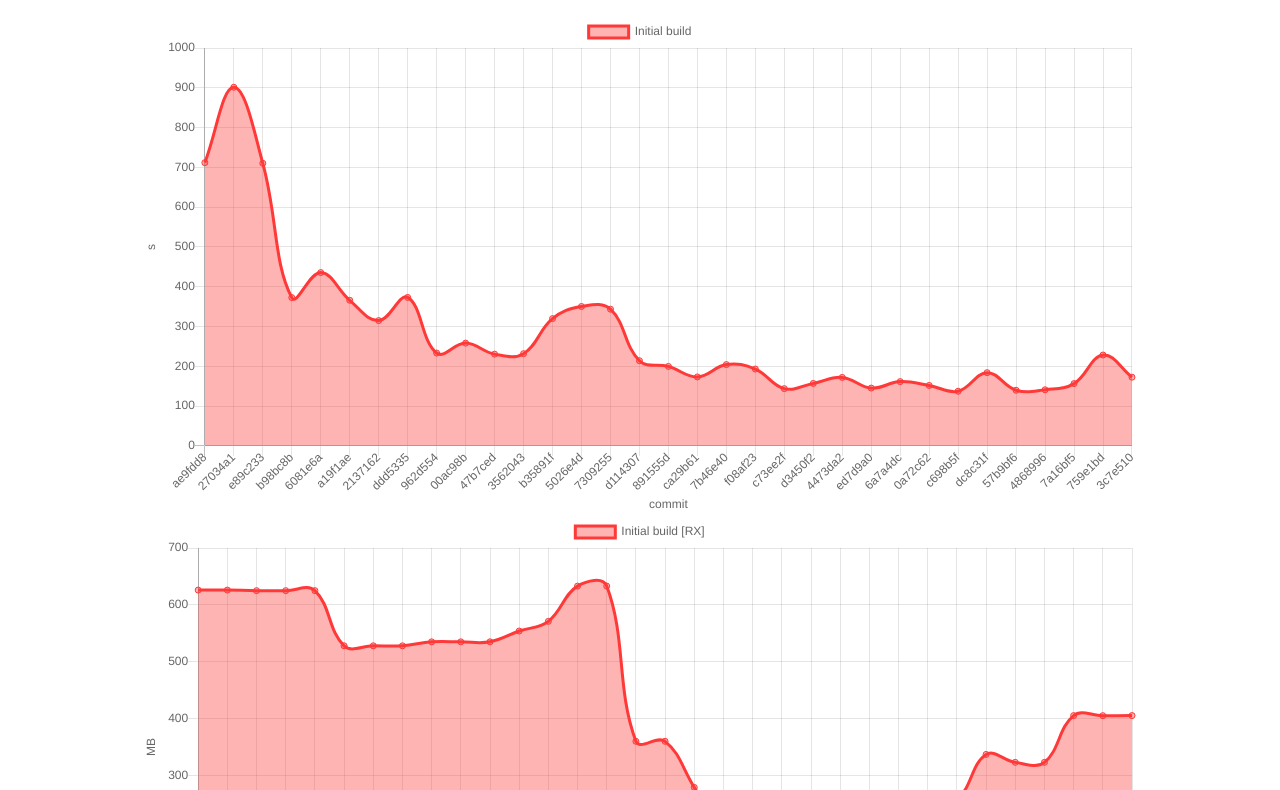
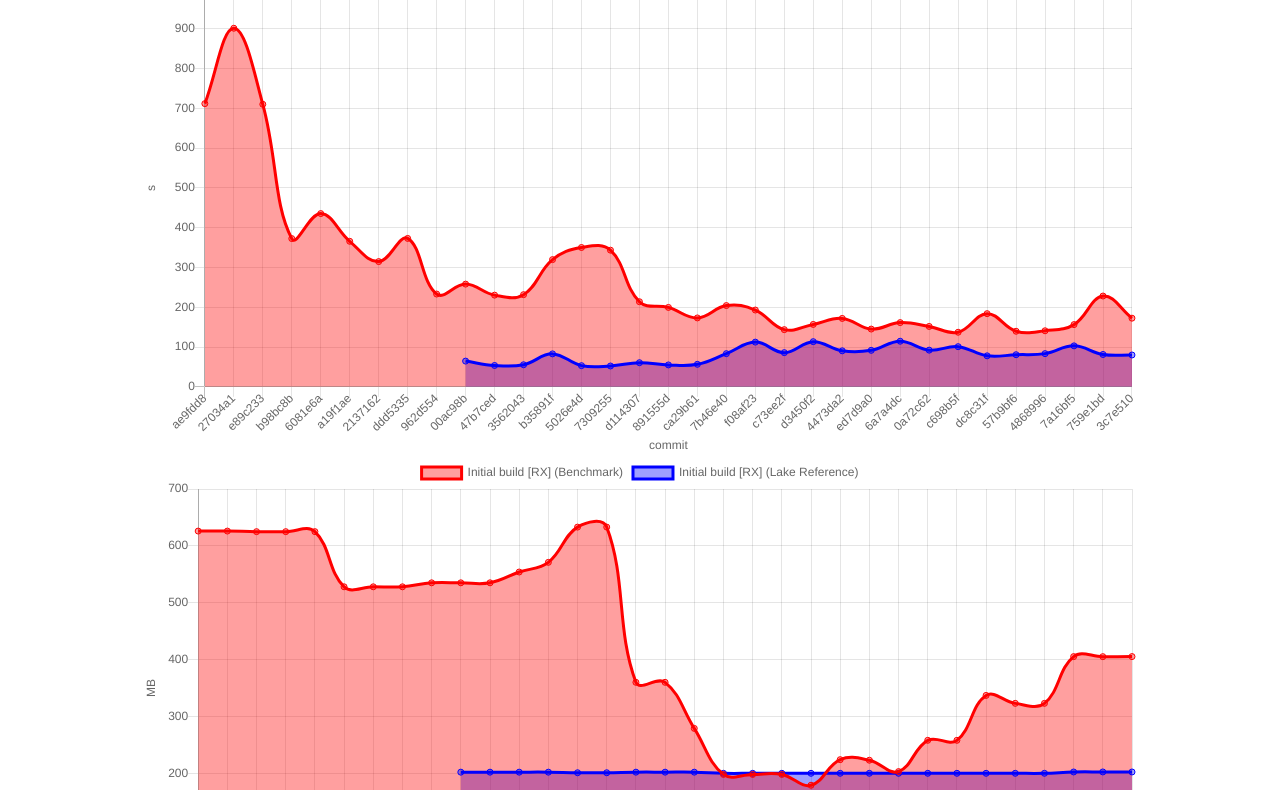
Before and after one commit to Kha/nale, a plain HTML site: page dev/bench/index.html in a window 1280 px wide. Shown: the part 171-961 px from the top of the page. Drawn offline with nearby package versions, Linux system fonts and the light colour scheme.

Commit message:
merge graphs

```diff
--- a/dev/bench/data.js
+++ b/dev/bench/data.js
@@ -2626,50 +2626,6 @@ window.BENCHMARK_DATA = {
             "username": "Kha"
           },
           "distinct": true,
-          "id": "5d18d82ac48379ae477e67086eea4617249bcc3e",
-          "message": "bootstrap, already!?",
-          "timestamp": "2022-12-18T16:17:31+01:00",
-          "tree_id": "60a2f18bb542588d9b11b6e933a6a643bb062e28",
-          "url": "https://github.com/Kha/nale/commit/5d18d82ac48379ae477e67086eea4617249bcc3e"
-        },
-        "date": 1671377985768,
-        "tool": "customSmallerIsBetter",
-        "benches": [
-          {
-            "name": "Initial build",
-            "value": "64.02",
-            "unit": "s"
-          },
-          {
-            "name": "Initial build [RX]",
-            "value": "202",
-            "unit": "MB"
-          },
-          {
-            "name": "No-op rebuild",
-            "value": "0.63",
-            "unit": "s"
-          },
-          {
-            "name": "No-op rebuild [RX]",
-            "value": "0",
-            "unit": "MB"
-          }
-        ]
-      },
-      {
-        "commit": {
-          "author": {
-            "email": "sebasti@nullri.ch",
-            "name": "Sebastian Ullrich",
-            "username": "Kha"
-          },
-          "committer": {
-            "email": "sebasti@nullri.ch",
-            "name": "Sebastian Ullrich",
-            "username": "Kha"
-          },
-          "distinct": true,
           "id": "5026e4d58244f56586ff213b9d70fb3e12af9800",
           "message": "downgrade multiplexing again, too many open files",
           "timestamp": "2022-12-18T16:24:15+01:00",
@@ -2912,50 +2868,6 @@ window.BENCHMARK_DATA = {
           {
             "name": "No-op rebuild",
             "value": "0.41",
-            "unit": "s"
-          },
-          {
-            "name": "No-op rebuild [RX]",
-            "value": "0",
-            "unit": "MB"
-          }
-        ]
-      },
-      {
-        "commit": {
-          "author": {
-            "email": "sebasti@nullri.ch",
-            "name": "Sebastian Ullrich",
-            "username": "Kha"
-          },
-          "committer": {
-            "email": "sebasti@nullri.ch",
-            "name": "Sebastian Ullrich",
-            "username": "Kha"
-          },
-          "distinct": true,
-          "id": "fb96f9e830a8b247d4cee37ed071760b868d775f",
-          "message": "bootstrap, already!?",
-          "timestamp": "2022-12-20T18:53:18+01:00",
-          "tree_id": "bd0a90e3700c4308ef6cdca5dc5a0268daea97eb",
-          "url": "https://github.com/Kha/nale/commit/fb96f9e830a8b247d4cee37ed071760b868d775f"
-        },
-        "date": 1671559797069,
-        "tool": "customSmallerIsBetter",
-        "benches": [
-          {
-            "name": "Initial build",
-            "value": "113.88",
-            "unit": "s"
-          },
-          {
-            "name": "Initial build [RX]",
-            "value": "200",
-            "unit": "MB"
-          },
-          {
-            "name": "No-op rebuild",
-            "value": "0.50",
             "unit": "s"
           },
           {
--- a/dev/bench/index.html
+++ b/dev/bench/index.html
@@ -170,24 +170,26 @@
 
         function renderAllChars(dataSets) {
 
-          function renderGraph(parent, name, dataset) {
+          function renderGraph(parent, name, benchsets) {
+            const dataset = benchsets[0].dataSet.get(name);
             const canvas = document.createElement('canvas');
             canvas.className = 'benchmark-chart';
             parent.appendChild(canvas);
 
-            const color = toolColors[dataset.length > 0 ? dataset[0].tool : '_'];
+            const colors = {'Benchmark':'#ff0000', 'Lake Reference':'#0000ff'};
             const data = {
-              labels: dataset.map(d => d.commit.id.slice(0, 7)),
-              datasets: [
-                {
-                  label: name,
-                  data: dataset.map(d => d.bench.value),
-                  borderColor: color,
-                  backgroundColor: color + '60', // Add alpha for #rrggbbaa
-                }
-              ],
+              labels: dataset.reverse().map(d => d.commit.id.slice(0, 7)),
+              datasets: benchsets.map(benchset =>
+                ({
+                  label: name + ` (${benchset.name})`,
+                  data: (benchset.dataSet.get(name) || []).map(d => ({x: d.commit.id.slice(0,7), y: d.bench.value})),
+                  borderColor: colors[benchset.name],
+                  backgroundColor: colors[benchset.name] + '60', // Add alpha for #rrggbbaa
+                })
+              )
             };
             const options = {
+              parsing: false,
               scales: {
                 xAxes: [
                   {
@@ -213,12 +215,12 @@
                 callbacks: {
                   afterTitle: items => {
                     const {index} = items[0];
-                    const data = dataset[index];
+                    const data = benchsets[items[0].datasetIndex].dataSet.get(name)[index];
                     return '\n' + data.commit.message + '\n\n' + data.commit.timestamp + ' committed by @' + data.commit.committer.username + '\n';
                   },
                   label: item => {
                     let label = item.value;
-                    const { range, unit } = dataset[item.index].bench;
+                    const { range, unit } = benchsets[item.datasetIndex].dataSet.get(name)[item.index].bench;
                     label += ' ' + unit;
                     if (range) {
                       label += ' (' + range + ')';
@@ -249,7 +251,7 @@
             });
           }
 
-          function renderBenchSet(name, benchSet, main) {
+          function renderBenchSet(name, benchSets, main) {
             const setElem = document.createElement('div');
             setElem.className = 'benchmark-set';
             main.appendChild(setElem);
@@ -263,15 +265,13 @@
             graphsElem.className = 'benchmark-graphs';
             setElem.appendChild(graphsElem);
 
-            for (const [benchName, benches] of benchSet.entries()) {
-              renderGraph(graphsElem, benchName, benches.reverse())
+            for (const [benchName, benches] of benchSets[0].dataSet.entries()) {
+              renderGraph(graphsElem, benchName, benchSets)
             }
           }
 
           const main = document.getElementById('main');
-          for (const {name, dataSet} of dataSets) {
-            renderBenchSet(name, dataSet, main);
-          }
+          renderBenchSet(name, dataSets, main);
         }
 
         renderAllChars(init()); // Start
```
